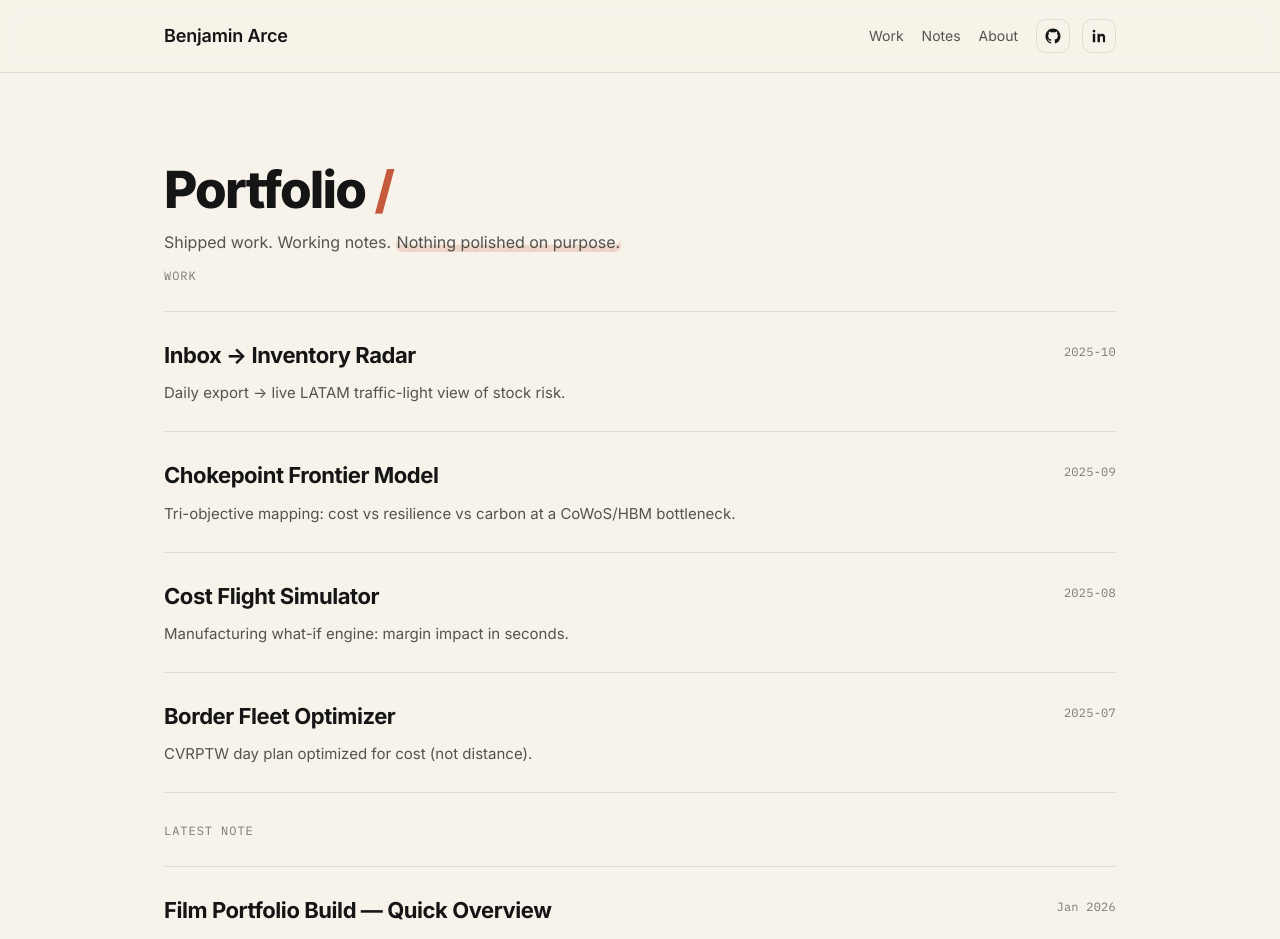
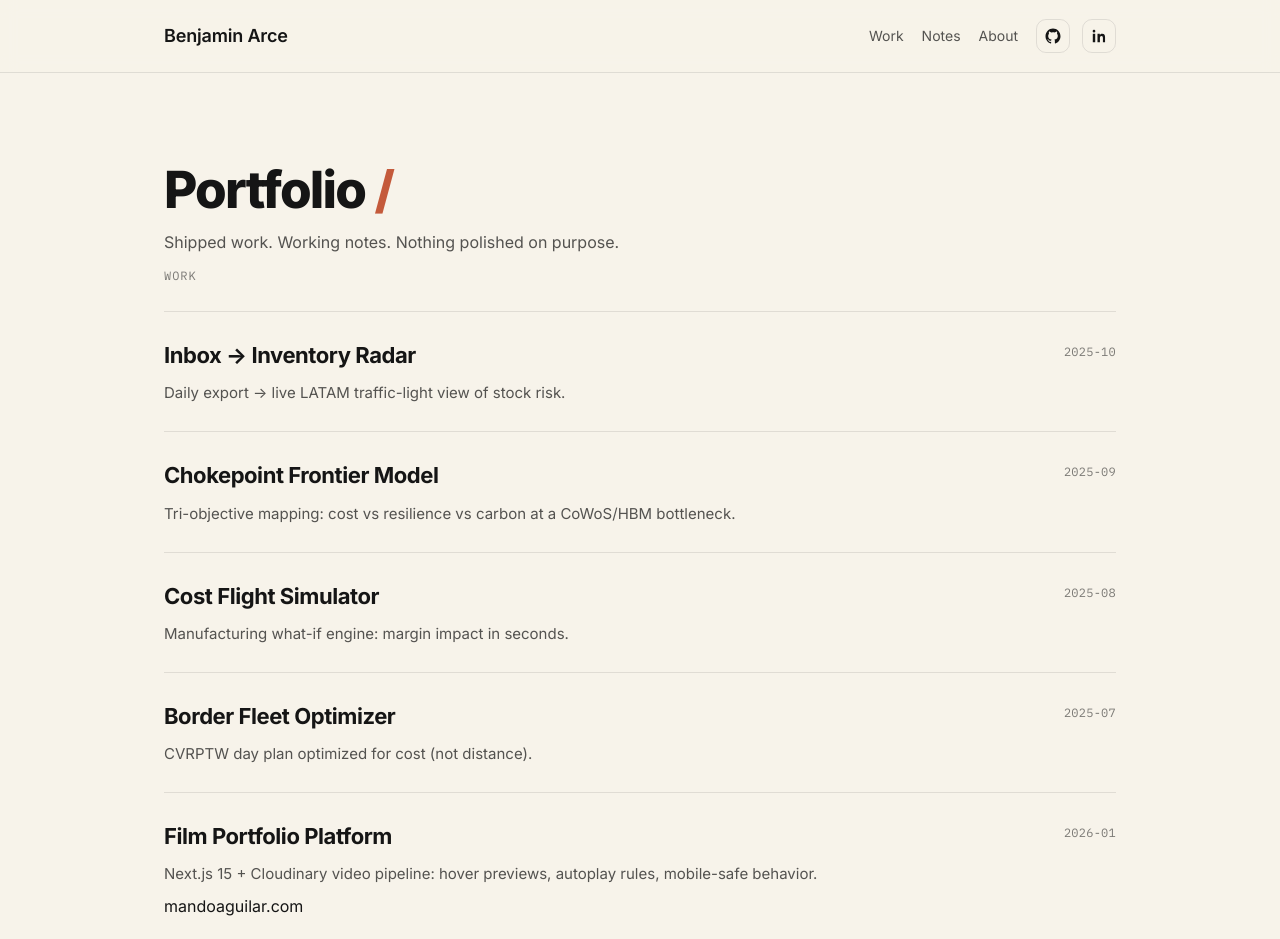
Before and after one commit to benjaminarce-cloud/arcev2-portfolio, a Next.js app: page / in a window 1280 px wide. Shown: the top 939 px of the page. Built offline with nearby package versions, Linux system fonts and the light colour scheme.

Commit message:
Update page.tsx

```diff
--- a/src/app/page.tsx
+++ b/src/app/page.tsx
@@ -1,7 +1,15 @@
 // src/app/page.tsx
 import Link from "next/link";
 
-const workItems = [
+type WorkItem = {
+  title: string;
+  desc: string;
+  date: string;
+  href: string;
+  live?: { label: string; url: string };
+};
+
+const workItems: WorkItem[] = [
   {
     title: "Inbox → Inventory Radar",
     desc: "Daily export → live LATAM traffic-light view of stock risk.",
@@ -26,6 +34,13 @@ const workItems = [
     date: "2025-07",
     href: "/work/border-fleet-optimizer",
   },
+  {
+    title: "Film Portfolio Platform",
+    desc: "Next.js 15 + Cloudinary video pipeline: hover previews, autoplay rules, mobile-safe behavior.",
+    date: "2026-01",
+    href: "/work/film-portfolio-platform",
+    live: { label: "mandoaguilar.com", url: "https://mandoaguilar.com" },
+  },
 ];
 
 const latestNote = {
@@ -37,14 +52,14 @@ const latestNote = {
 
 export default function HomePage() {
   return (
-    <div className="page page-home">
+    <div className="page">
       <div className="container">
         <h1 className="page-title">
           Portfolio <span className="accent">/</span>
         </h1>
 
         <p className="page-subtitle" style={{ maxWidth: 720 }}>
-          Shipped work. Working notes. <span className="emph">Nothing polished on purpose.</span>
+          Shipped work. Working notes. Nothing polished on purpose.
         </p>
 
         <div style={{ marginTop: 10 }}>
@@ -55,14 +70,29 @@ export default function HomePage() {
                 <div className="row-main">
                   <h2 className="row-title">{item.title}</h2>
                   <p className="row-desc">{item.desc}</p>
+
+                  {item.live ? (
+                    <div className="row-links">
+                      <a
+                        className="row-link"
+                        href={item.live.url}
+                        target="_blank"
+                        rel="noreferrer"
+                        onClick={(e) => e.stopPropagation()}
+                      >
+                        {item.live.label}
+                      </a>
+                    </div>
+                  ) : null}
                 </div>
+
                 <div className="row-meta">{item.date}</div>
               </Link>
             ))}
           </div>
         </div>
 
-        <div style={{ marginTop: 28 }}>
+        <div style={{ marginTop: 34 }}>
           <div className="kicker">Latest note</div>
           <div className="list" aria-label="Latest note">
             <Link href={latestNote.href} className="row">
```
